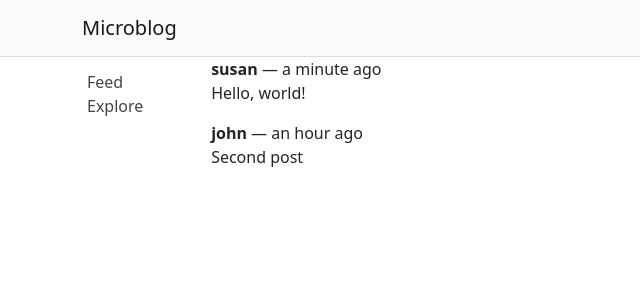
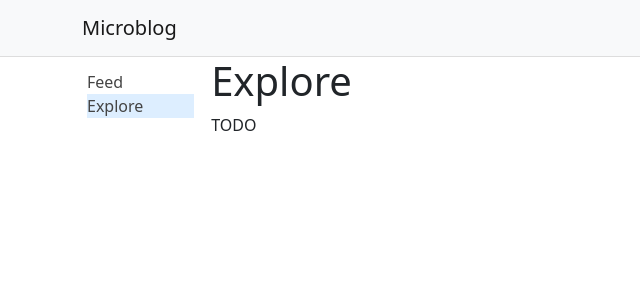
Before and after one commit to John-Kimani/react-microblog, a React (Create React App) app: page /explore in a window 1280 px wide. Shown: the top 300 px of the page, without its empty margins (0-640 px from the left). Built offline with nearby package versions, Linux system fonts and the light colour scheme.

Commit message:
routing in react

```diff
--- a/src/App.js
+++ b/src/App.js
@@ -1,16 +1,22 @@
 import Container from 'react-bootstrap/Container';
-import Stack from 'react-bootstrap/Stack';
+import { BrowserRouter, Routes, Route, Navigate } from 'react-router-dom';
 import Header from './components/Header';
-import Body from "./components/Body";
-import Posts from './components/Posts';
+import FeedPage from './pages/FeedPage';
+import ExplorePage from './pages/ExplorePage';
+import LoginPage from './pages/LoginPage';
 
 export default function App() {
   return (
     <Container fluid className="App">
-      <Header />
-      <Body sidebar>
-       <Posts />
-      </Body>
+      <BrowserRouter>
+        <Header />
+        <Routes>
+          <Route path="/" element={<FeedPage />} />
+          <Route path="/explore" element={<ExplorePage />} />
+          <Route path="/login" element={<LoginPage />} />
+          <Route path="*" element={<Navigate to="/" />} />
+        </Routes>
+      </BrowserRouter>
     </Container>
   );
 }
--- a/src/components/Sidebar.js
+++ b/src/components/Sidebar.js
@@ -1,14 +1,15 @@
 import Navbar from "react-bootstrap/Navbar";
 import Nav from "react-bootstrap/Nav";
+import { NavLink } from 'react-router-dom';
 
-export default function Sidebar(){
+export default function Sidebar() {
   return (
     <Navbar sticky="top" className="flex-column Sidebar">
       <Nav.Item>
-                <Nav.Link href="/">Feed</Nav.Link>
+        <Nav.Link as={NavLink} to="/">Feed</Nav.Link>
       </Nav.Item>
       <Nav.Item>
-                <Nav.Link href="/expore">Explore</Nav.Link>
+        <Nav.Link as={NavLink} to="/explore">Explore</Nav.Link>
       </Nav.Item>
     </Navbar>
   );
--- a/src/index.css
+++ b/src/index.css
@@ -30,3 +30,7 @@
 .Sidebar a:visited {
   color: #444;
 }
+
+.Sidebar .nav-item .active {
+  background-color: #def;
+}
--- /dev/null
+++ b/src/pages/ExplorePage.js
@@ -0,0 +1,10 @@
+import Body from '../components/Body';
+
+export default function ExplorePage() {
+  return (
+    <Body sidebar>
+      <h1>Explore</h1>
+      <p>TODO</p>
+    </Body>
+  );
+}
--- /dev/null
+++ b/src/pages/FeedPage.js
@@ -0,0 +1,10 @@
+import Body from '../components/Body';
+import Posts from '../components/Posts';
+
+export default function FeedPage() {
+  return (
+    <Body sidebar>
+      <Posts />
+    </Body>
+  );
+}
--- /dev/null
+++ b/src/pages/LoginPage.js
@@ -0,0 +1,10 @@
+import Body from '../components/Body';
+
+export default function LoginPage() {
+  return (
+    <Body>
+      <h1>Login form</h1>
+      <p>TODO</p>
+    </Body>
+  );
+}
```
Lines whose indentation alone changed are shown as unchanged.
